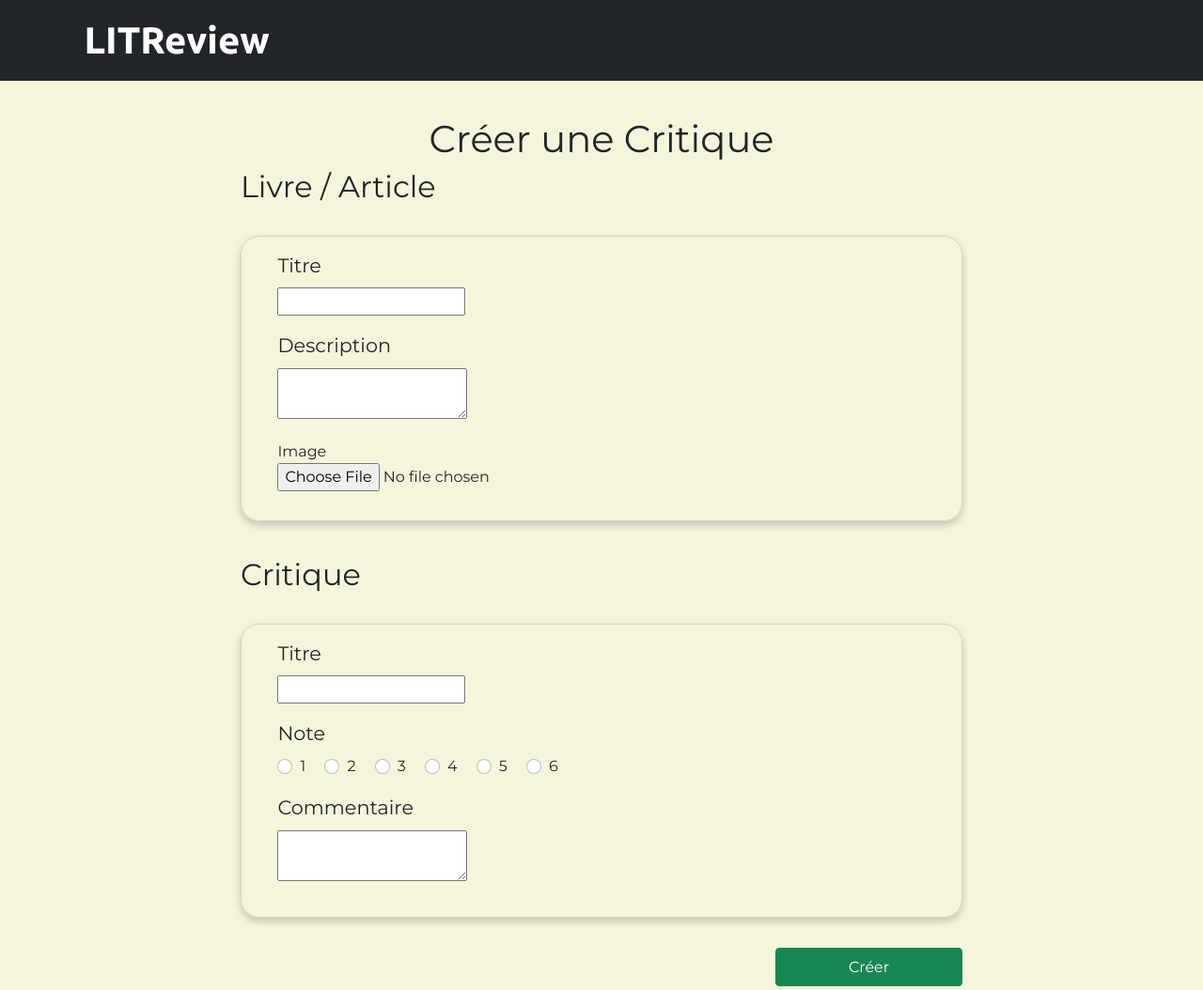
After one commit to dardevetdidier/LitReview, a Django app: template src/AppReview/templates/AppReview/add_review.html in a window 1280 px wide. The commit adds this page. Shown: the whole page at 94% size. Run offline with Django 3.2, Linux system fonts and the light colour scheme; the template is opened without the code that fills it: most values are stand-ins (such as "Sample title", 1, 10 or a date in 2020); form fields are guessed from the names that the template uses.

Commit message:
modify add_review

```diff
--- a/src/AppReview/models.py
+++ b/src/AppReview/models.py
@@ -21,8 +21,7 @@ class Review(models.Model):
         validators=[MinValueValidator(0), MaxValueValidator(5)])
     headline = models.CharField(max_length=128)
     body = models.CharField(max_length=8192, blank=True)
-    user = models.ForeignKey(
-        to=settings.AUTH_USER_MODEL, on_delete=models.CASCADE)
+    user = models.ForeignKey(to=settings.AUTH_USER_MODEL, on_delete=models.CASCADE)
     time_created = models.DateTimeField(auto_now_add=True)
 
     def __str__(self):
--- a/src/AppReview/static/css/style.css
+++ b/src/AppReview/static/css/style.css
@@ -2,11 +2,12 @@
 
 body {
     font-family: 'Montserrat', sans-serif;
+    background-color: beige;
 }
 
-header {
-    height: 15vh;
-}
+/*header {*/
+/*    height: 15vh;*/
+/*}*/
 
 .navigation {
     background-color: #212529;
@@ -87,24 +88,34 @@ header {
     /*text-align: center;*/
 }
 .form-label {
-    font-size: 1.5rem;
+    font-size: 1.3rem;
 }
 .create-ticket-content {
-    padding: 0 15%;
-
+    padding: 3% 20%;
 }
-.create-ticket-form{
-    padding: 2% 10%;
+.create-form{
+    padding: 2% 5%;
+    /*margin-bottom: 3%;*/
     border: lightgrey 1px solid;
     border-radius: 20px;
     margin-top: 2rem;
     box-shadow: 0 4px 8px 0 rgba(0, 0, 0, 0.2);
 }
-.btn-create-ticket {
+.btn-create {
     margin-top: 2rem;
     padding: 1% 10%;
+    float: right;
+}
 
-}
 .user-form-label {
     display: none;
 }
+
+.create-review-content {
+    padding: 0 20% 3%;
+    margin-bottom: 3%;
+}
+
+.create-review-title {
+    text-align: center;
+}
--- /dev/null
+++ b/src/AppReview/templates/AppReview/add_review.html
@@ -0,0 +1,81 @@
+{% extends 'AppReview/add_ticket.html' %}
+
+
+<!-- TICKET -->
+{#<div class="create-ticket-content">#}
+{#    <h1 class="create-review-title">Créer une Critique</h1>#}
+{#</div>#}
+    <form action="{% url 'add-review' %}" method="POST" enctype="multipart/form-data">
+        {% csrf_token %}
+        {% block add_review %}
+{#        <div class="create-ticket-content container-fluid">#}
+{#            <h1 class="create-review-title">Créer une Critique</h1><br>#}
+{#            <h2 class="create-title">Livre / Article</h2>#}
+{##}
+{#            <div class="create-form ">#}
+{##}
+{#                <div class="user-form-label mb-3">#}
+{#                    <label for="user" class="form-label">Utilisateur</label><br>#}
+{#                    {{ ticket_form.user }}#}
+{#                </div>#}
+{#                <div class="mb-3">#}
+{#                    <label for="title" class="form-label">Titre</label><br>#}
+{#                    {{ ticket_form.title }}#}
+{#                </div>#}
+{##}
+{#                <div class="mb-3">#}
+{#                    <label for="description" class="form-label">Description</label><br>#}
+{#                    {{ ticket_form.description }}#}
+{#                </div>#}
+{##}
+{#                <div class="mb-3">#}
+{#                    <label for="image" class="form-label">Image</label><br>#}
+{#                    {{ ticket_form.image }}#}
+{#                </div>#}
+{##}
+{#            </div>#}
+{#        </div>#}
+
+
+
+        <!-- REVIEW -->
+
+        <div class="create-review-content container-fluid">
+
+            <h2 class="create-title">Critique</h2>
+
+            <div class="create-form ">
+
+                <div class="mb-3">
+                    <label for="headline" class="form-label">Titre</label><br>
+                    {{ review_form.headline }}
+                </div>
+
+                <div >
+                    <label for="rating" class="form-label">Note</label><br>
+                </div>
+
+                {% for i in x|ljust:"5" %}
+                    <div class="mb-3 form-check form-check-inline">
+                        <input class="form-check-input" type="radio" name="inlineRadioOptions" id="rating"
+                               value='{{ forloop.counter }}'>
+                        <label class="form-check-label" for="rating">{{ forloop.counter }}</label>
+                    </div>
+                {% endfor %}
+
+
+                <div class="mb-3">
+                    <label for="body" class="form-label">Commentaire</label><br>
+                    {{ review_form.body }}
+                </div>
+
+            </div>
+
+            <button type="submit" class="btn-create btn btn-success">Créer</button>
+
+        </div>
+    </form>
+
+
+
+{% endblock %}
--- a/src/AppReview/templates/AppReview/add_ticket.html
+++ b/src/AppReview/templates/AppReview/add_ticket.html
@@ -1,5 +1,6 @@
 {% extends 'base.html' %}
 
+{#{% url 'add-ticket' as add_ticket %}#}
 
 {% block content %}
 
@@ -13,42 +14,55 @@
 {#    </div>#}
 
 
-
-
-<div class="create-ticket-content container-fluid">
-<h2 class="create-ticket-title">Créer un Ticket</h2>
-        <div class="create-ticket-form ">
-
 <form method="POST" enctype="multipart/form-data">
     {% csrf_token %}
 
+    <div class="create-ticket-content container-fluid">
+        {% if not 'add-ticket' in request.path %}
+            <h1 class="create-review-title">Créer une Critique</h1>
+        {% endif %}
+
+
+        {% if 'add-ticket' in request.path %}
+            <h2 class="create-title">Créer un Ticket</h2>
+        {% else %}
+            <h2 class="create-title">Livre / Article</h2>
+        {% endif %}
+
+
+        <div class="create-form ">
+
             <div class="user-form-label mb-3">
                 <label  for="user" class="form-label">Utilisateur</label><br>
-                    {{ form.user }}
+                {{ ticket_form.user }}
             </div>
+
             <div class="mb-3">
                 <label  for="title" class="form-label">Titre</label><br>
-                    {{ form.title }}
+                {{ ticket_form.title }}
             </div>
+
             <div class="mb-3">
                 <label for="description" class="form-label">Description</label><br>
-                    {{ form.description }}
+                {{ ticket_form.description }}
+            </div>
+
+            <div class="custom-file mb-3">
+                <label for="image" class="custom-file-label">Image</label><br>
+                {{ ticket_form.image }}
+            </div>
+        </div>
+
+        {% if 'add-ticket' in request.path %}
+            <button type="submit" class="btn-create btn btn-success">Créer</button>
+        {%  endif %}
 
     </div>
-                <div class="mb-3">
-                    <label for="image" class="form-label">Image</label><br>
-                    {{ form.image }}
-                </div>
-                <div class="mb-3">
-                <button type="submit" class="btn-create-ticket btn btn-success">Créer</button>
-                </div>
 </form>
-        </div>
 
+{% block add_review %}
 
-</div>
-
-
+{% endblock %}
 
 
 {#    <div class="content-ticket container-fluid">#}
--- /dev/null
+++ b/src/AppReview/templates/AppReview/register.html
@@ -0,0 +1 @@
+<h1>inscription</h1>
--- /dev/null
+++ b/src/AppReview/templates/AppReview/review_snippet.html
@@ -0,0 +1,3 @@
+
+
+<h1>review snippet</h1>
--- /dev/null
+++ b/src/AppReview/templates/AppReview/ticket_snippet.html
@@ -0,0 +1,3 @@
+
+
+<h1>ticket snippet</h1>
--- a/src/AppReview/urls.py
+++ b/src/AppReview/urls.py
@@ -5,9 +5,10 @@ from django.urls import path
 from . import views
 
 urlpatterns = [
-    path('index/', views.index, name='index'),
+    path('', views.index, name='index'),
     path('flux/', views.flux, name='flux'),
-    path('add-ticket/', views.add_ticket, name='add-ticket')
+    path('add-ticket/', views.add_ticket, name='add-ticket'),
+    path('add-review/', views.add_review, name='add-review'),
 ]
 
 if settings.DEBUG:
--- a/src/LitReview/templates/LitReview/base.html
+++ b/src/LitReview/templates/LitReview/base.html
@@ -27,7 +27,7 @@
 
                 <nav class="navbar navbar-expand-lg navbar-dark">
 
-                    <a class="navbar-brand" href="#">LITReview</a>
+                    <a class="navbar-brand" href="{% url 'index' %}">LITReview</a>
 
                     {% if user.is_authenticated %}
 
@@ -38,8 +38,8 @@
                     <div class="collapse navbar-collapse" id="navbarNavAltMarkup">
 
                         <ul class="menu navbar-nav ms-auto">
-                            <li><a class="nav-link" href="#">Flux</a></li>
-                            <li><a class="nav-link" href="#">Posts</a></li>
+                            <li><a class="nav-link" href="{% url 'flux' %}">Flux</a></li>
+                            <li><a class="nav-link" href="{% url 'add-ticket' %}">Posts</a></li>
                             <li><a class="nav-link" href="#">Abonnements</a></li>
                             <li><a class="nav-link" href="#">Se déconnecter</a></li>
                         </ul>
@@ -54,7 +54,7 @@
 
         {% block content %}{% endblock %}
 
-{#        <script src="https://cdn.jsdelivr.net/npm/bootstrap@5.0.2/dist/js/bootstrap.bundle.min.js" integrity="sha384-MrcW6ZMFYlzcLA8Nl+NtUVF0sA7MsXsP1UyJoMp4YLEuNSfAP+JcXn/tWtIaxVXM" crossorigin="anonymous"></script>#}
+        <script src="https://cdn.jsdelivr.net/npm/bootstrap@5.0.2/dist/js/bootstrap.bundle.min.js" integrity="sha384-MrcW6ZMFYlzcLA8Nl+NtUVF0sA7MsXsP1UyJoMp4YLEuNSfAP+JcXn/tWtIaxVXM" crossorigin="anonymous"></script>
 
 
     </body>
```
Also changed, not shown: src/AppReview/forms.py (+25 -3 lines), src/AppReview/templates/AppReview/flux.html (+29 -11 lines), src/AppReview/views.py (+62 -10 lines), src/db.sqlite3, src/media/1984_SGeMfS5.jpg (added), src/media/1984_mR8SDhB.jpg (added), src/media/L-Ecume-des-jours_blObh7B.jpg (added), src/media/L-Ecume-des-jours_eO7I58l.jpg (added), src/media/L-Ecume-des-jours_gw3qKZi.jpg (added), src/media/L-Ecume-des-jours_xgUgcx3.jpg (added), src/media/le_serpent_majuscule.jpg (added). Lines whose indentation alone changed are shown as unchanged.
